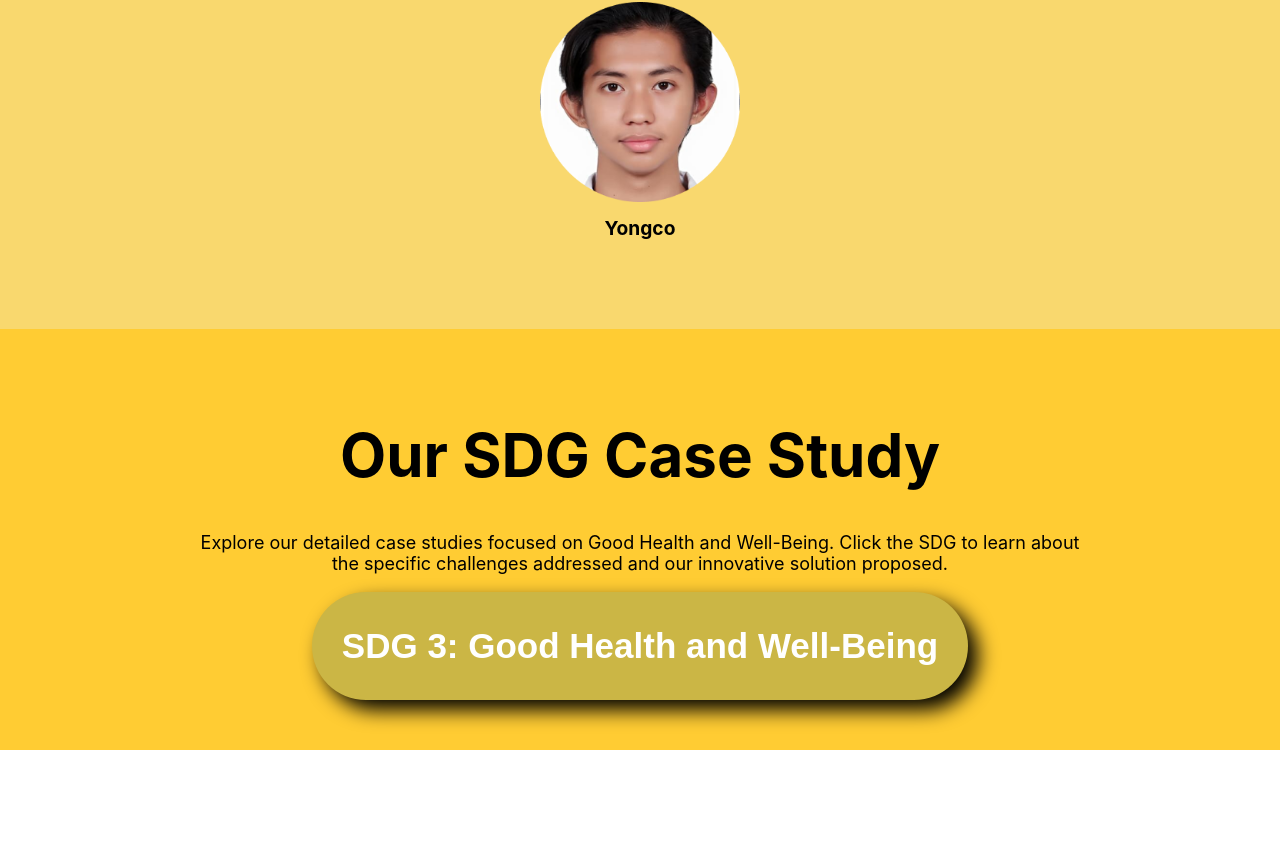
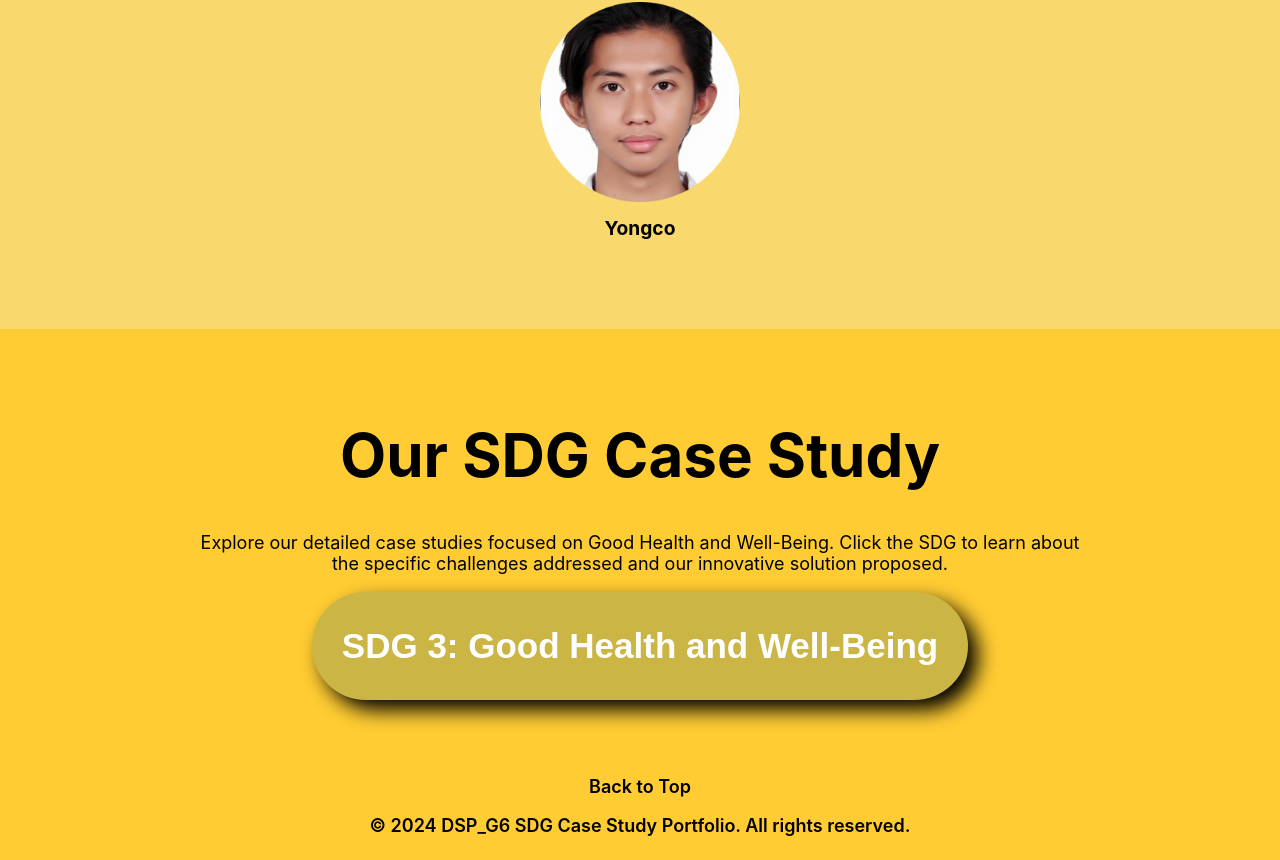
Before and after one commit to Seishiru/2205, a React (Create React App) app: page / in a window 1280 px wide. Shown: the part 1711-2571 px from the top of the page. Before the commit the page ends 2461 px from the top, so only its background shows below. Built offline with nearby package versions, Linux system fonts and the light colour scheme.

Commit message:
Added footer

```diff
--- a/public/index.html
+++ b/public/index.html
@@ -2,42 +2,19 @@
 <html lang="en">
   <head>
     <meta charset="utf-8" />
-    <link rel="icon" href="%PUBLIC_URL%/favicon.ico" />
+    <link rel="icon" href="%PUBLIC_URL%/uscLogo.png" />
     <meta name="viewport" content="width=device-width, initial-scale=1" />
     <meta name="theme-color" content="#000000" />
     <meta
       name="description"
       content="Web site created using create-react-app"
     />
-    <link rel="apple-touch-icon" href="%PUBLIC_URL%/logo192.png" />
-    <!--
-      manifest.json provides metadata used when your web app is installed on a
-      user's mobile device or desktop. See https://developers.google.com/web/fundamentals/web-app-manifest/
-    -->
+    <link rel="apple-touch-icon" href="%PUBLIC_URL%/uscLogo.png" />
     <link rel="manifest" href="%PUBLIC_URL%/manifest.json" />
-    <!--
-      Notice the use of %PUBLIC_URL% in the tags above.
-      It will be replaced with the URL of the `public` folder during the build.
-      Only files inside the `public` folder can be referenced from the HTML.
-
-      Unlike "/favicon.ico" or "favicon.ico", "%PUBLIC_URL%/favicon.ico" will
-      work correctly both with client-side routing and a non-root public URL.
-      Learn how to configure a non-root public URL by running `npm run build`.
-    -->
-    <title>React App</title>
+    <title>DSP_G6</title>
   </head>
   <body>
-    <noscript>You need to enable JavaScript to run this app.</noscript>
     <div id="root"></div>
-    <!--
-      This HTML file is a template.
-      If you open it directly in the browser, you will see an empty page.
-
-      You can add webfonts, meta tags, or analytics to this file.
-      The build step will place the bundled scripts into the <body> tag.
-
-      To begin the development, run `npm start` or `yarn start`.
-      To create a production bundle, use `npm run build` or `yarn build`.
-    -->
+    <!-- Hello there :3 -->
   </body>
 </html>
--- a/src/App.css
+++ b/src/App.css
@@ -69,7 +69,24 @@ header {
     color: grey;
   }
 }
-
+footer {
+  display: flex;
+  justify-content: center;
+  align-items: center;
+  background-color: #FFCC33;
+  height: 50px;
+  color: black;
+  font-weight: 600;
+  font-size: 18px;
+  padding-top: 40px;
+  padding-bottom: 20px;
+  flex-direction: column;
+  a {
+    cursor: pointer;
+    color: black;
+    text-decoration: none;
+  }
+}
 .content {
   display: flex;
   position: relative;
--- a/src/App.js
+++ b/src/App.js
@@ -2,6 +2,7 @@ import { BrowserRouter } from 'react-router-dom';
 import './App.css';
 import { Header } from './components/Header';
 import Home from './components/Home';
+import { Footer } from './components/Footer';
 
 function App() {
   return (
@@ -10,6 +11,7 @@ function App() {
         <div className="content">
             <Home />
         </div>
+        <Footer/>
     </BrowserRouter>
   );
 }
--- /dev/null
+++ b/src/components/Footer.js
@@ -0,0 +1,14 @@
+export function Footer() {
+    const handleScrollToTop = () => {
+        window.scrollTo({
+            top: 0,
+            behavior: 'smooth',
+        })
+    }
+    return (
+        <footer>
+            <a onClick={handleScrollToTop}>Back to Top</a>
+            <p>© 2024 DSP_G6 SDG Case Study Portfolio. All rights reserved.</p>
+        </footer>
+    )
+}
```
Also changed, not shown: public/uscLogo.png (added).
